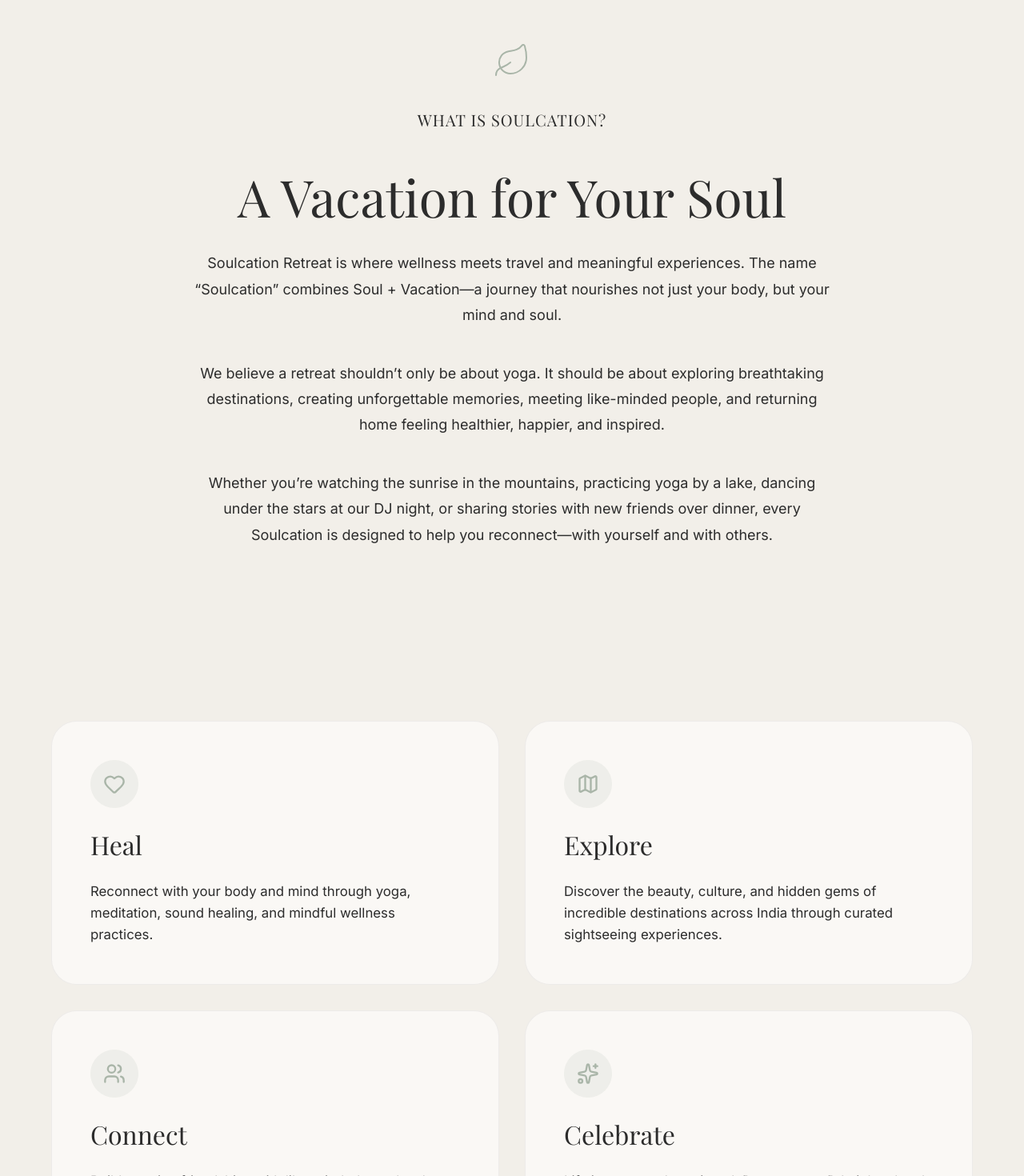
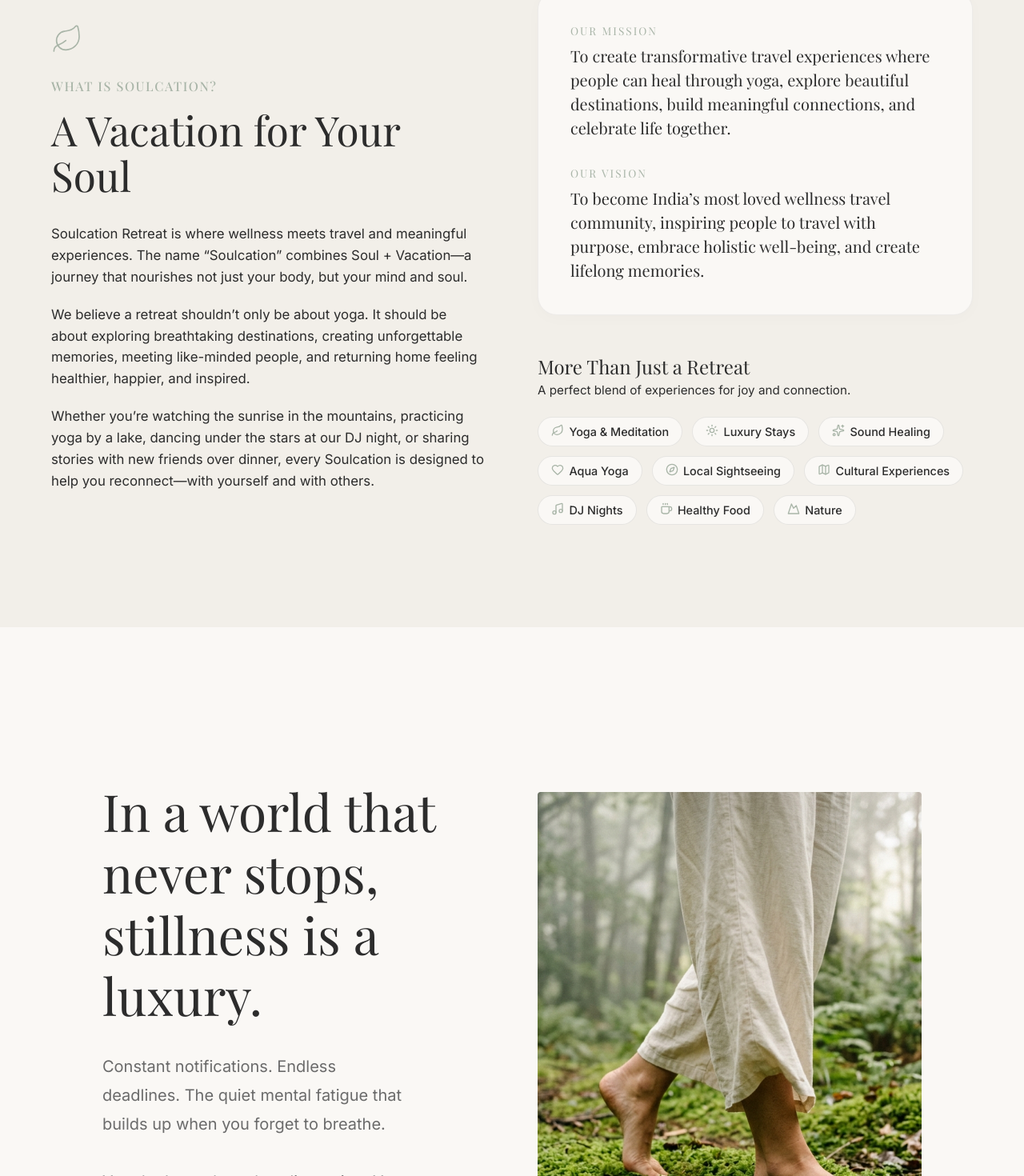
Before and after one commit to adityap786/soulcation-web, a Next.js app: page / in a window 1280 px wide. Shown: the part 940-2410 px from the top of the page at 80% size. Built offline with nearby package versions, Linux system fonts and the light colour scheme; a web font is replaced by a local one.

Commit message:
style: compress story section into a single frame window layout and remove philosophy grid

```diff
--- a/src/app/page.module.css
+++ b/src/app/page.module.css
@@ -231,193 +231,156 @@
   transform: scale(1.2);
 }
 
-/* SECTION 1.5: BRAND STORY */
+/* SECTION 1.5: BRAND STORY (SINGLE FRAME) */
 .storySection {
-  padding: var(--spacing-3xl) 5vw;
+  min-height: 100vh;
+  padding: var(--spacing-2xl) 5vw;
   background-color: var(--bg-secondary);
   color: var(--text-primary);
   display: flex;
-  flex-direction: column;
+  justify-content: center;
   align-items: center;
-  gap: var(--spacing-3xl);
   overflow: hidden;
 }
 
-.storyIntro {
-  max-width: 800px;
-  text-align: center;
+.storyGrid {
+  max-width: 1300px;
+  width: 100%;
+  display: grid;
+  grid-template-columns: 1fr 1fr;
+  gap: 4rem;
+  align-items: center;
+}
+
+.storyIntroLeft {
   display: flex;
   flex-direction: column;
-  align-items: center;
-  gap: var(--spacing-md);
+  gap: 1rem;
 }
 
 .storyIntroIcon {
   color: var(--accent-sage);
-  margin-bottom: 1rem;
+  margin-bottom: 0.5rem;
 }
 
-.storyIntro h2 {
+.storyIntroLeft h3 {
+  font-size: 1rem;
+  font-weight: 500;
+  color: var(--accent-sage);
+  letter-spacing: 0.1em;
+  text-transform: uppercase;
+}
+
+.storyIntroLeft h2 {
   font-family: var(--font-serif);
-  font-size: clamp(2.5rem, 5vw, 4rem);
+  font-size: clamp(2.5rem, 4vw, 3.5rem);
   line-height: 1.1;
   color: var(--text-primary);
   margin-bottom: 1rem;
 }
 
-.storyIntro h3 {
-  font-size: 1.25rem;
-  font-weight: 400;
-  color: var(--text-secondary);
-  margin-bottom: 2rem;
-  letter-spacing: 0.05em;
-  text-transform: uppercase;
+.storyTextContent {
+  display: flex;
+  flex-direction: column;
+  gap: 1.25rem;
 }
 
-.storyIntro p {
-  font-size: 1.125rem;
-  line-height: 1.8;
+.storyTextContent p {
+  font-size: 1.05rem;
+  line-height: 1.6;
   color: var(--text-secondary);
-  margin-bottom: 1.5rem;
 }
 
-.storyPhilosophy {
-  width: 100%;
-  max-width: 1200px;
-  display: grid;
-  grid-template-columns: repeat(2, 1fr);
-  gap: 2rem;
+.storyContentRight {
+  display: flex;
+  flex-direction: column;
+  gap: 3rem;
 }
 
-.philosophyCard {
+.storyMissionVisionCompact {
+  display: flex;
+  flex-direction: column;
+  gap: 2rem;
   background: var(--bg-primary);
-  padding: 3rem;
-  border-radius: 2rem;
+  padding: 2.5rem;
+  border-radius: 1.5rem;
+  border: 1px solid rgba(0,0,0,0.05);
+  box-shadow: 0 4px 20px rgba(0,0,0,0.02);
+}
+
+.missionBlockCompact {
+  display: flex;
+  flex-direction: column;
+  gap: 0.5rem;
+}
+
+.missionBlockCompact h4 {
+  font-size: 0.85rem;
+  text-transform: uppercase;
+  letter-spacing: 0.15em;
+  color: var(--accent-sage);
+}
+
+.missionBlockCompact p {
+  font-family: var(--font-serif);
+  font-size: 1.25rem;
+  line-height: 1.5;
+  color: var(--text-primary);
+}
+
+.storyFeaturesCompact {
   display: flex;
   flex-direction: column;
   gap: 1.5rem;
-  border: 1px solid rgba(0,0,0,0.05);
-  transition: transform 0.3s ease, box-shadow 0.3s ease;
 }
 
-.philosophyCard:hover {
-  transform: translateY(-5px);
-  box-shadow: 0 10px 30px rgba(0,0,0,0.05);
+.badgeCloudTitle h4 {
+  font-family: var(--font-serif);
+  font-size: 1.5rem;
+  color: var(--text-primary);
+  margin-bottom: 0.25rem;
 }
 
-.philosophyIconWrapper {
-  width: 60px;
-  height: 60px;
-  border-radius: 50%;
-  background: rgba(169, 181, 168, 0.15); /* sage tint */
-  display: flex;
-  align-items: center;
-  justify-content: center;
-  color: var(--accent-sage);
+.badgeCloudTitle p {
+  font-size: 0.95rem;
+  color: var(--text-secondary);
 }
 
-.philosophyCard h4 {
-  font-family: var(--font-serif);
-  font-size: 2rem;
-  color: var(--text-primary);
+.badgeCloudCompact {
+  display: flex;
+  flex-wrap: wrap;
+  gap: 0.75rem;
 }
 
-.philosophyCard p {
+.featureBadgeCompact {
+  display: inline-flex;
+  align-items: center;
+  gap: 0.4rem;
+  background: var(--bg-primary);
+  border: 1px solid rgba(0,0,0,0.08);
+  padding: 0.5rem 1rem;
+  border-radius: 100px;
+  font-size: 0.9rem;
   color: var(--text-secondary);
-  line-height: 1.6;
-  font-size: 1.05rem;
+  font-weight: 500;
+  transition: all 0.2s ease;
+  cursor: default;
 }
 
-.storyFeatures {
-  width: 100%;
-  max-width: 1000px;
-  text-align: center;
-  padding: var(--spacing-xl) 0;
-}
-
-.storyFeatures h3 {
-  font-family: var(--font-serif);
-  font-size: 2.5rem;
-  margin-bottom: 1rem;
-}
-
-.storyFeatures p {
-  color: var(--text-secondary);
-  font-size: 1.1rem;
-  margin-bottom: 3rem;
-}
-
-.badgeCloud {
-  display: flex;
-  flex-wrap: wrap;
-  justify-content: center;
-  gap: 1rem;
-}
-
-.featureBadge {
-  display: inline-flex;
-  align-items: center;
-  gap: 0.5rem;
-  background: var(--bg-primary);
-  border: 1px solid rgba(0,0,0,0.1);
-  padding: 0.75rem 1.5rem;
-  border-radius: 100px;
-  font-size: 1rem;
-  color: var(--text-primary);
-  font-weight: 500;
-  box-shadow: 0 4px 12px rgba(0,0,0,0.03);
-  transition: all 0.3s ease;
-}
-
-.featureBadge:hover {
+.featureBadgeCompact:hover {
   border-color: var(--accent-sage);
   color: var(--accent-sage);
   transform: translateY(-2px);
 }
 
-.storyMissionVision {
-  width: 100%;
-  max-width: 1200px;
-  display: grid;
-  grid-template-columns: 1fr 1fr;
-  gap: 4rem;
-  padding-top: var(--spacing-xl);
-  border-top: 1px solid rgba(0,0,0,0.1);
-}
-
-.missionBlock {
-  display: flex;
-  flex-direction: column;
-  gap: 1.5rem;
-}
-
-.missionBlock h4 {
-  font-size: 0.9rem;
-  text-transform: uppercase;
-  letter-spacing: 0.2em;
-  color: var(--accent-sage);
-}
-
-.missionBlock p {
-  font-family: var(--font-serif);
-  font-size: 1.75rem;
-  line-height: 1.4;
-  color: var(--text-primary);
-}
-
-@media (max-width: 768px) {
-  .storyPhilosophy {
-    grid-template-columns: 1fr;
-  }
-  .storyMissionVision {
+@media (max-width: 1024px) {
+  .storyGrid {
     grid-template-columns: 1fr;
     gap: 3rem;
   }
-  .philosophyCard {
-    padding: 2rem;
-  }
-  .missionBlock p {
-    font-size: 1.5rem;
+  .storySection {
+    min-height: auto;
+    padding: var(--spacing-3xl) 5vw;
   }
 }
 
--- a/src/components/StorySection.tsx
+++ b/src/components/StorySection.tsx
@@ -1,7 +1,7 @@
 "use client";
 
 import { motion } from "framer-motion";
-import { Leaf, Mountain, Sparkles, Heart, Users, Map, Sun, Music, Coffee, Compass } from "lucide-react";
+import { Leaf, Mountain, Sparkles, Heart, Map, Sun, Music, Coffee, Compass } from "lucide-react";
 import styles from "../app/page.module.css";
 
 export default function StorySection() {
@@ -9,12 +9,12 @@ export default function StorySection() {
     hidden: { opacity: 0 },
     visible: {
       opacity: 1,
-      transition: { staggerChildren: 0.2, delayChildren: 0.3 }
+      transition: { staggerChildren: 0.15, delayChildren: 0.2 }
     }
   };
 
   const itemVariants = {
-    hidden: { opacity: 0, y: 30 },
+    hidden: { opacity: 0, y: 20 },
     visible: {
       opacity: 1,
       y: 0,
@@ -23,31 +23,35 @@ export default function StorySection() {
   };
 
   const features = [
-    { text: "Yoga & Meditation", icon: <Leaf size={18} /> },
-    { text: "Luxury Stays", icon: <Sun size={18} /> },
-    { text: "Sound Healing", icon: <Sparkles size={18} /> },
-    { text: "Aqua Yoga", icon: <Heart size={18} /> },
-    { text: "Local Sightseeing", icon: <Compass size={18} /> },
-    { text: "Cultural Experiences", icon: <Map size={18} /> },
-    { text: "DJ Nights & Gatherings", icon: <Music size={18} /> },
-    { text: "Healthy Food", icon: <Coffee size={18} /> },
-    { text: "Nature & Adventure", icon: <Mountain size={18} /> },
+    { text: "Yoga & Meditation", icon: <Leaf size={16} /> },
+    { text: "Luxury Stays", icon: <Sun size={16} /> },
+    { text: "Sound Healing", icon: <Sparkles size={16} /> },
+    { text: "Aqua Yoga", icon: <Heart size={16} /> },
+    { text: "Local Sightseeing", icon: <Compass size={16} /> },
+    { text: "Cultural Experiences", icon: <Map size={16} /> },
+    { text: "DJ Nights", icon: <Music size={16} /> },
+    { text: "Healthy Food", icon: <Coffee size={16} /> },
+    { text: "Nature", icon: <Mountain size={16} /> },
   ];
 
   return (
     <section className={styles.storySection}>
       <motion.div
-        className={styles.storyIntro}
+        className={styles.storyGrid}
         variants={containerVariants}
         initial="hidden"
         whileInView="visible"
         viewport={{ once: true, margin: "-100px" }}
       >
+        {/* Left Column: Intro */}
+        <div className={styles.storyIntroLeft}>
           <motion.div variants={itemVariants} className={styles.storyIntroIcon}>
-          <Leaf size={48} strokeWidth={1} />
+            <Leaf size={40} strokeWidth={1} />
           </motion.div>
           <motion.h3 variants={itemVariants}>What is Soulcation?</motion.h3>
           <motion.h2 variants={itemVariants}>A Vacation for Your Soul</motion.h2>
+
+          <div className={styles.storyTextContent}>
             <motion.p variants={itemVariants}>
               Soulcation Retreat is where wellness meets travel and meaningful experiences. The name “Soulcation” combines Soul + Vacation—a journey that nourishes not just your body, but your mind and soul.
             </motion.p>
@@ -57,60 +61,35 @@ export default function StorySection() {
             <motion.p variants={itemVariants}>
               Whether you’re watching the sunrise in the mountains, practicing yoga by a lake, dancing under the stars at our DJ night, or sharing stories with new friends over dinner, every Soulcation is designed to help you reconnect—with yourself and with others.
             </motion.p>
+          </div>
+        </div>
+
+        {/* Right Column: Mission/Vision & Badges */}
+        <div className={styles.storyContentRight}>
+
+          <div className={styles.storyMissionVisionCompact}>
+            <motion.div variants={itemVariants} className={styles.missionBlockCompact}>
+              <h4>Our Mission</h4>
+              <p>To create transformative travel experiences where people can heal through yoga, explore beautiful destinations, build meaningful connections, and celebrate life together.</p>
             </motion.div>
 
-      <motion.div
-        className={styles.storyPhilosophy}
-        variants={containerVariants}
-        initial="hidden"
-        whileInView="visible"
-        viewport={{ once: true, margin: "-100px" }}
-      >
-        <motion.div variants={itemVariants} className={styles.philosophyCard}>
-          <div className={styles.philosophyIconWrapper}>
-            <Heart size={28} />
+            <motion.div variants={itemVariants} className={styles.missionBlockCompact}>
+              <h4>Our Vision</h4>
+              <p>To become India’s most loved wellness travel community, inspiring people to travel with purpose, embrace holistic well-being, and create lifelong memories.</p>
+            </motion.div>
           </div>
-          <h4>Heal</h4>
-          <p>Reconnect with your body and mind through yoga, meditation, sound healing, and mindful wellness practices.</p>
-        </motion.div>
-        <motion.div variants={itemVariants} className={styles.philosophyCard}>
-          <div className={styles.philosophyIconWrapper}>
-            <Map size={28} />
+
+          <motion.div variants={itemVariants} className={styles.storyFeaturesCompact}>
+            <div className={styles.badgeCloudTitle}>
+              <h4>More Than Just a Retreat</h4>
+              <p>A perfect blend of experiences for joy and connection.</p>
             </div>
-          <h4>Explore</h4>
-          <p>Discover the beauty, culture, and hidden gems of incredible destinations across India through curated sightseeing experiences.</p>
-        </motion.div>
-        <motion.div variants={itemVariants} className={styles.philosophyCard}>
-          <div className={styles.philosophyIconWrapper}>
-            <Users size={28} />
-          </div>
-          <h4>Connect</h4>
-          <p>Build genuine friendships with like-minded people who share a passion for wellness, travel, and personal growth.</p>
-        </motion.div>
-        <motion.div variants={itemVariants} className={styles.philosophyCard}>
-          <div className={styles.philosophyIconWrapper}>
-            <Sparkles size={28} />
-          </div>
-          <h4>Celebrate</h4>
-          <p>Life is meant to be enjoyed. Dance at our DJ nights, laugh around bonfires, join fun group activities, and create memories that last a lifetime.</p>
-        </motion.div>
-      </motion.div>
 
-      <motion.div
-        className={styles.storyFeatures}
-        variants={containerVariants}
-        initial="hidden"
-        whileInView="visible"
-        viewport={{ once: true, margin: "-100px" }}
-      >
-        <motion.h3 variants={itemVariants}>More Than Just a Retreat</motion.h3>
-        <motion.p variants={itemVariants}>At Soulcation Retreat, every journey is a perfect blend of experiences, because true wellness isn’t only about finding peace—it’s also about experiencing joy, connection, and living life to the fullest.</motion.p>
-
-        <motion.div className={styles.badgeCloud} variants={itemVariants}>
+            <div className={styles.badgeCloudCompact}>
               {features.map((feature, idx) => (
                 <motion.div
                   key={idx}
-              className={styles.featureBadge}
+                  className={styles.featureBadgeCompact}
                   whileHover={{ scale: 1.05 }}
                   whileTap={{ scale: 0.95 }}
                 >
@@ -118,24 +97,10 @@ export default function StorySection() {
                   {feature.text}
                 </motion.div>
               ))}
-        </motion.div>
+            </div>
           </motion.div>
 
-      <motion.div
-        className={styles.storyMissionVision}
-        variants={containerVariants}
-        initial="hidden"
-        whileInView="visible"
-        viewport={{ once: true, margin: "-100px" }}
-      >
-        <motion.div variants={itemVariants} className={styles.missionBlock}>
-          <h4>Our Mission</h4>
-          <p>To create transformative travel experiences where people can heal through yoga, explore beautiful destinations, build meaningful connections, and celebrate life together.</p>
-        </motion.div>
-        <motion.div variants={itemVariants} className={styles.missionBlock}>
-          <h4>Our Vision</h4>
-          <p>To become India’s most loved wellness travel community, inspiring people to travel with purpose, embrace holistic well-being, and create lifelong memories through every Soulcation.</p>
-        </motion.div>
+        </div>
       </motion.div>
     </section>
   );
```
Lines whose indentation alone changed are shown as unchanged.
